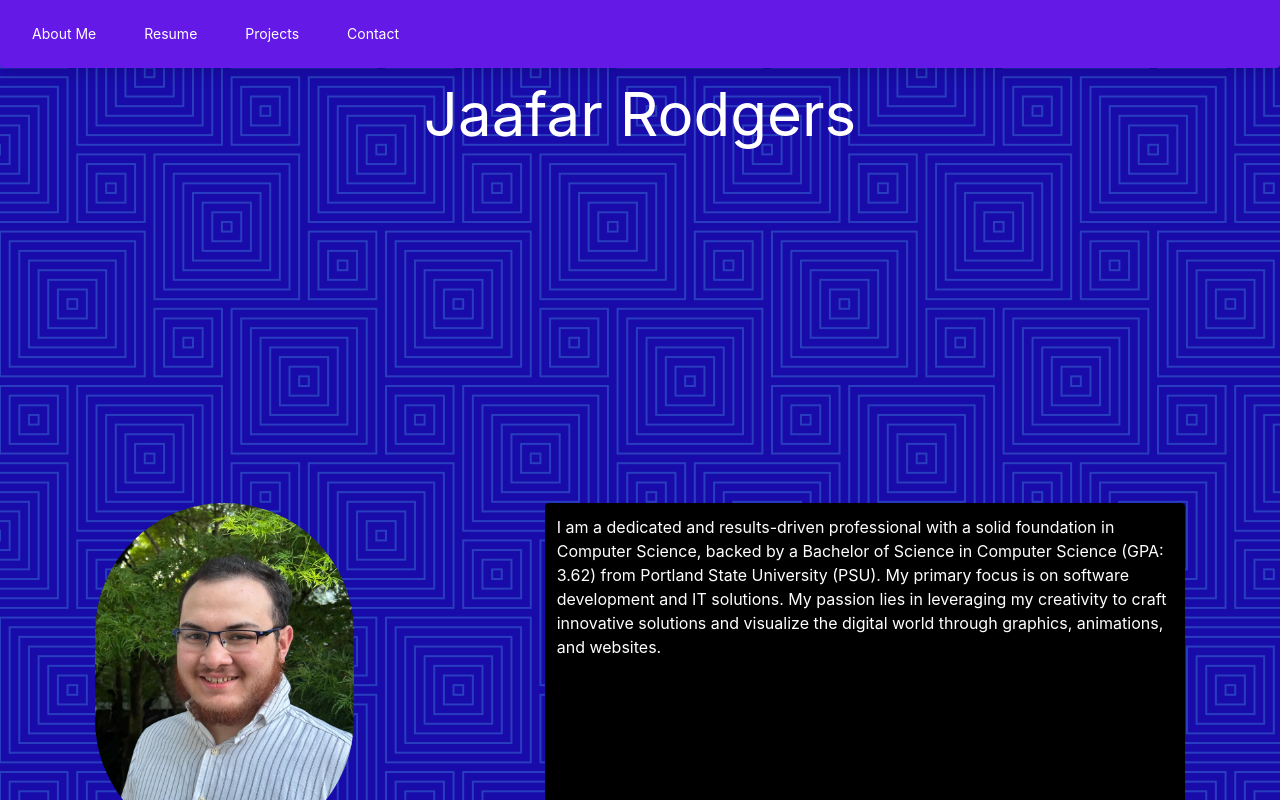
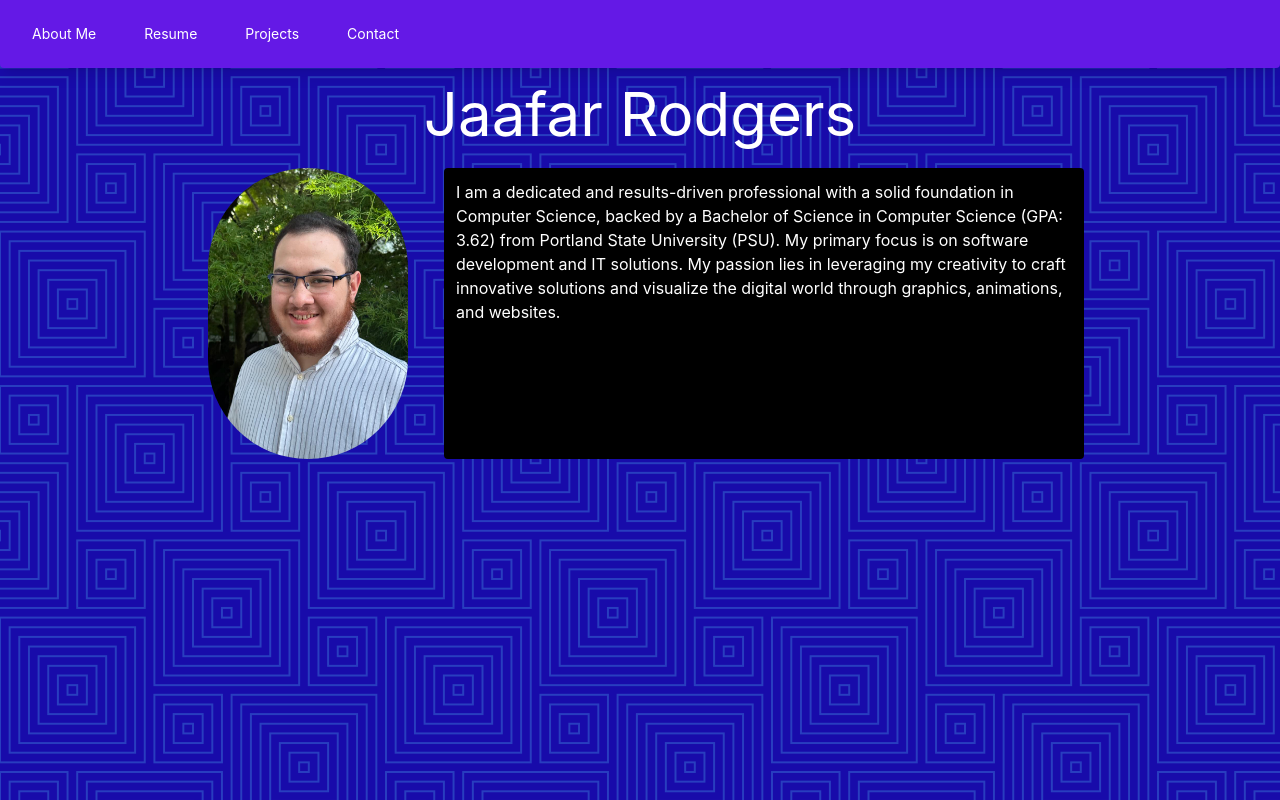
Before and after one commit to MrFiszbi1/Portfolio-Jaafar-Rodgers, a React (Vite) app in the folder vite-project/: page / in a window 1280 px wide. Built offline with nearby package versions, Linux system fonts and the light colour scheme.

Commit message:
CSS bio layout updated
CSS bio layout updated for screen sizes

```diff
--- a/vite-project/src/components/Bio.tsx
+++ b/vite-project/src/components/Bio.tsx
@@ -1,6 +1,6 @@
 export function Bio() {
     return (
-        <div className="mx-auto mt-3 bg-black rounded overflow-auto w-1/2 h-1/3">
+        <div className="bg-black rounded overflow-auto w-3/4 md:w-1/2 h-full mx-3">
             <p className="mx-3 mt-3">
                 I am a dedicated and results-driven professional with a solid foundation in Computer Science,
                 backed by a Bachelor of Science in Computer Science (GPA: 3.62) from Portland State University (PSU).
--- a/vite-project/src/components/Name.tsx
+++ b/vite-project/src/components/Name.tsx
@@ -1,5 +1,5 @@
 export function Name() {
     return (
-        <h1 className="mx-auto sm:text-6xl mb-2 text-5xl">Jaafar Rodgers</h1>
+        <h1 className="mx-auto sm:text-6xl text-5xl">Jaafar Rodgers</h1>
     )
 }
--- a/vite-project/src/components/ProfilePic.tsx
+++ b/vite-project/src/components/ProfilePic.tsx
@@ -6,7 +6,9 @@ export function ProfilePic() {
         <img
             src={`${baseUrl}${imagePath}`}
             alt = "Profile Picture of Jaafar Rodgers"
-            className="rounded-full mx-auto mt-3 h-1/3"
+            width = "200"
+            height = "200"
+            className="rounded-full mt-6 mx-6"
         />
     )
 }
--- a/vite-project/src/pages/AboutMePage.tsx
+++ b/vite-project/src/pages/AboutMePage.tsx
@@ -7,7 +7,7 @@ const AboutMePage = () => {
     return (
         <div className="flex flex-col h-full">
             <Name />
-            <div className="flex flex-col sm:flex-row items-center justify-center">
+            <div className="flex justify-center space-y-6 flex-row flex-wrap">
                 <ProfilePic />
                 <Bio />
             </div>
```
Also changed, not shown: vite-project/src/assets/css/PortfolioStyles.css (+2 -1 lines).
